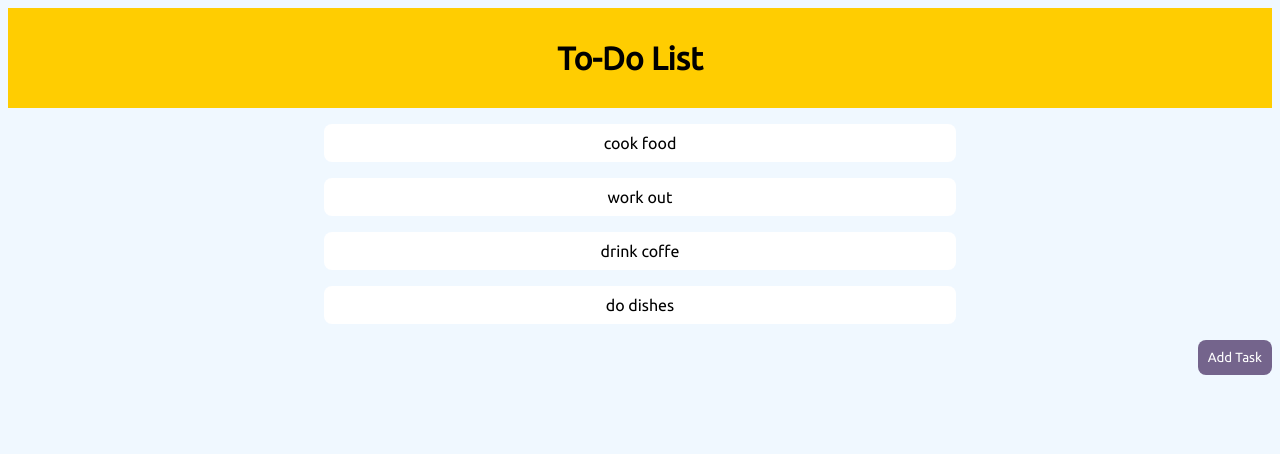
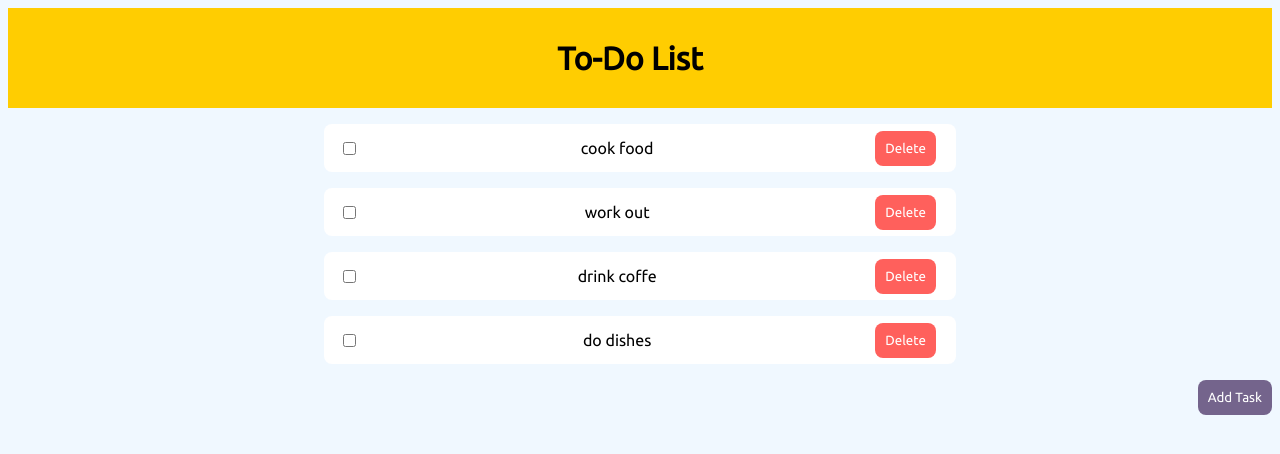
Before and after one commit to ChrisPag/ToDoList, a React (Create React App) app: page / in a window 1280 px wide. Shown: the top 454 px of the page. Built offline with nearby package versions, Linux system fonts and the light colour scheme; data requests are answered from the project's data file.

Commit message:
added delete button and check boxes

```diff
--- a/package.json
+++ b/package.json
@@ -8,6 +8,7 @@
     "@testing-library/user-event": "^12.8.3",
     "react": "^17.0.2",
     "react-dom": "^17.0.2",
+    "react-router-dom": "^6.0.2",
     "react-scripts": "4.0.3",
     "web-vitals": "^1.1.2"
   },
--- a/src/Main.js
+++ b/src/Main.js
@@ -1,4 +1,6 @@
+//import { useParams } from "react-router-dom";
 import { useState, useEffect } from 'react';
+
 
 const Main = () => {
 
@@ -15,11 +17,28 @@ const Main = () => {
         })
     }, [])
 
+    //const { id } = useParams();
+    const task = taskData;
+
+    const handleClick = () => {
+        fetch('http://localhost:8000/tasks/' + task.id, {
+            method: 'DELETE'
+        })
+    }
+
     return(
         <div className="main">
             {taskData && (taskData.map(task => (
                 <div className="taskPreview" key={task.id}>
-                    <p>{task.desc}</p>
+                    <article>
+
+                        <p>
+                        <input type="checkbox" class="check"></input>
+                            {task.desc}
+                            <button class="delete" onClick={handleClick}>Delete</button>
+                        </p>
+                    </article>
+
                 </div>
             )))}
 
--- a/src/index.css
+++ b/src/index.css
@@ -72,15 +72,6 @@ button {
   background-color:#2fdf72;
 }
 
-#cancel {
-  background-color:#FF605C;
-  color: white;
-}
-
-#cancel:hover{
-  background-color:#fa8381;
-}
-
 /*Task preview*/
 
 .taskPreview {
@@ -91,10 +82,22 @@ button {
 
 .taskPreview p{
   background-color:white;
-  padding:10px;
+  padding:15px;
   border-radius: 8px;
 }
 
-.taskPreview p:hover{
-  background-color:rgb(221, 216, 216);
+.delete{
+  color:white;
+  float:right;
+  margin-right:5px;
+  margin-top:-8px;
+  background-color:#FF605C;
 }
+
+.delete:hover{
+  background-color:#fa8381;
+}
+
+.check{
+  float:left;
+}
```
Also changed, not shown: 1 other file (tests, documents, lock files or other folders).
